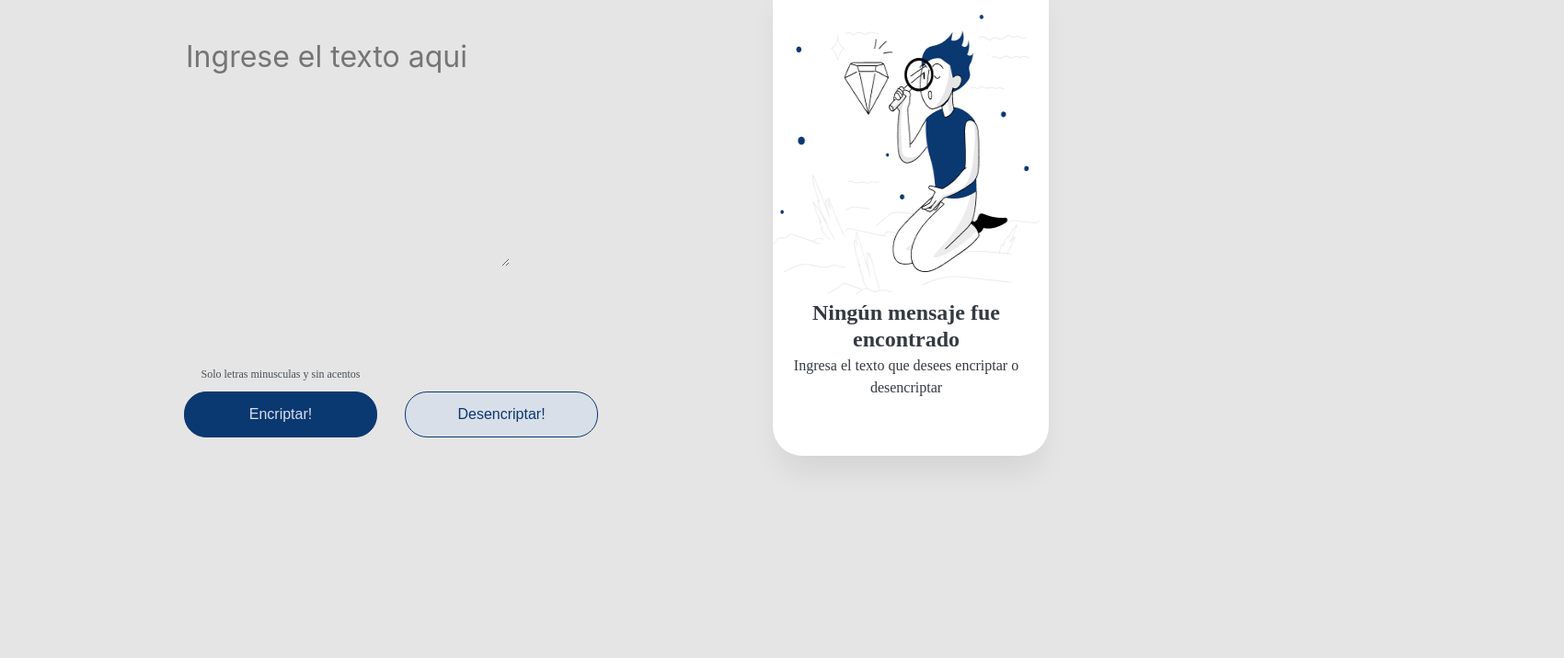
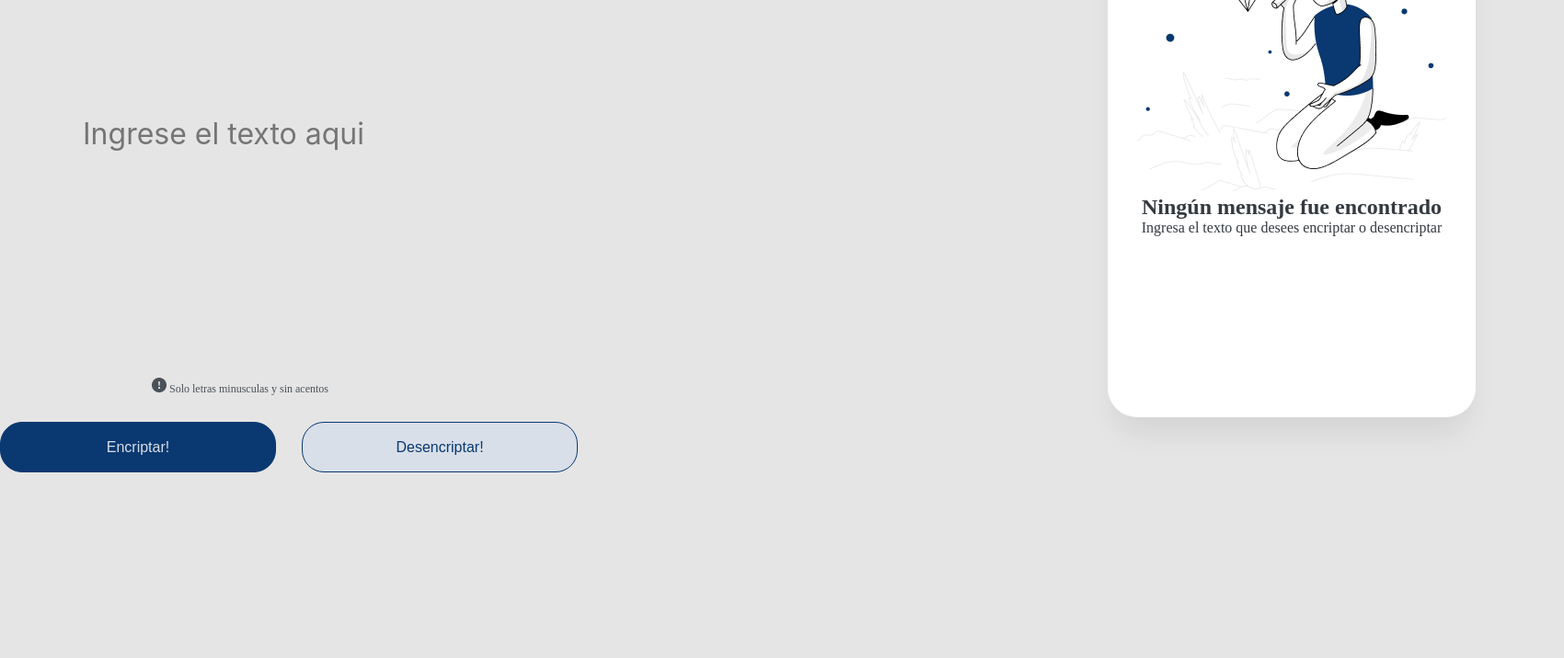
Before and after one commit to Skeiny77/CHALLENGE_1, a plain HTML site: page index.html in a window 1280 px wide. Shown: the part 84-800 px from the top of the page at 92% size, 1700 px wide, since content can reach past the window. Drawn offline with Linux system fonts and the light colour scheme.

Commit message:
actualizacion pagina principal

```diff
--- a/challenge1.html
+++ b/index.html
@@ -8,23 +8,43 @@
         <link rel="stylesheet" href="style.css">
     </head>
     <body>
-        <div class="caja">
+        <header>
             <img class="logo" src="imagenes/logo.png">
+        </header>
+        <main>
+            <section class="caja1">
+                <div class="encriptador">
                     <textarea class="textEntrada" style="display:block;" placeholder="Ingrese el texto aqui" id="datoEntrada" onkeypress="return soloLetras(event)" rows="5" cols="50"></textarea>
-            <label for="buttonencrip">Solo letras minusculas y sin acentos</label><br>
+                    <legend class="mensajeinf">
+                        <img class="admiracion" src="imagenes/admiracion.png">
+                        Solo letras minusculas y sin acentos
+                    </legend>
+                </div>
+                <ul class="botones">
+                    <li>
                         <button class="button-encriptar" onclick="encriptar();" id="buttonencrip" type="button">Encriptar!</button>
+                    </li>
+                    <li>
                         <button class="button-desencriptar" onclick="desEncriptar();" id="buttondesencrip"  type="button"> Desencriptar!</button>
-            <div class="rectangulo">
+                    </li>
+                </ul>
+            </section>
+            <section class="rectangulo">
+                <ul id="recmuneco" class="salidatext" style="display:block;">
+                    <li>
                         <img class="muneco" src="imagenes/Muñeco.png">
-                <label class="ningun" for="resultado">Ningún mensaje fue encontrado</label><br>
-                <label class="ingresar" for="resultado">Ingresa el texto que desees encriptar o desencriptar</label><br>
-            </div>
-            <div id="rectAreaBoton" class="rectangulo">
-                <textarea class="textsalida" style="display:block;" id="resultado" rows="5" cols="50"></textarea>
+                        <p class="ningun">Ningún mensaje fue encontrado</p>
+                        <p class="ingresar">Ingresa el texto que desees encriptar o desencriptar</p>
+                    </li>
+                </ul>
+                <div id="rectAreaBoton" class="salidacopiar" style="display:none;">
+                    <textarea readonly class="textsalida" id="resultado" rows="5" cols="50"></textarea>
                     <button onclick="copiaAlportapapeles();" class="copiar" type="button">Copiar</button>
                 </div>
 
-        </div>
+            </section >
+
+        </main>
 
         <script>
 
@@ -57,7 +77,8 @@
             }
 
             function encriptar(){
-                document.getElementById("rectAreaBoton").style.visibility = 'visible';
+                document.getElementById("rectAreaBoton").style.display = "block";
+                document.getElementById("recmuneco").style.display = "none";
 
                 var frase = verificar();
                 var encriptada = "";
--- a/style.css
+++ b/style.css
@@ -1,196 +1,239 @@
+
+html {
+min-width: 320px;
+max-width: 1300px;
+}
+
+
 body {
-    background-color: #E5E5E5;;
+    background-color: #E5E5E5;
+    width: 100%;
+    display: block;
     padding: 20px 0;
 }
-.caja{
-    width: 90%;
-    height: 550px;
-    background: #E5E5E5;;
-    position: relative;
-    left: 40px;
+
+header {
+    display: inline-block;
+    vertical-align: top;
 }
+.logo {
 
-.logo {
     width: 120px;
     height: 48px;
     position: absolute;
-    left: 20px;
-    top: 0;
+    left: 50px;
+    top: 20px;
     flex: none;
     order: 0;
     flex-grow: 0;
 }
 
-.textEntrada {
-
-    width: 350px;
-    height: 250px;
-    left: 160px;
-    top: 100px;
-    position: absolute;
-
-    font-family: 'Inter';
-    font-style: normal;
-    font-weight: 400;
-    font-size: 32px;
-    line-height: 150%;
-    color: #0A3871;
-    background: #E5E5E5;
-    border: 0;
-    outline: none;
+main {
+    width: 1700px;
+    display: inline-block;
+    font: inherit;
+}
+.caja1{
+    display: inline-block;
+    max-width: 1200px;
+    height: 540px;
+    margin: 0 auto;
 
 }
-label {
+.encriptador {
+    margin: 0 80px;
+    padding: 0;
+    border: 0;
+    font: inherit;
+    vertical-align: baseline;
+}
+.textEntrada {
+    margin-top: 168px;
+    font-size: 32px;
+    color: #0A3871;
+    resize: none;
+    outline: none;
+    border: 0;
+    padding: 5.5px 10px;
 
-    position: absolute;
-    font-size: 12px;
-    text-align: center;
-    gap: 8px;
-    color: #495057;
 
-    width: 210px;
-    height: 50px;
-    top: 465px;
-    left: 160px;
+    background: #E5E5E5;
+    width: 100%;
+    font-family: 'Inter' , sans-serif;
 
 }
+
+legend {
+
+    display: block;
+    padding-inline-start: 2px;
+    padding-inline-end: 2px;
+    left: 50px;
+
+
+    margin: 85px;
+    padding: 0;
+    border: 0;
+}
+.mensajeinf {
+    color: #495057;
+    font-size: 12px;
+    margin-bottom: 30px;
+}
+
+div {
+    display: block;
+}
+
+
 .button-encriptar {
-    position: absolute;
-    font-size: 16px;
+    display: inline-block;
+    margin-right: 24px;
     text-align: center;
-    gap: 8px;
     color: #D8DFE8;
 
-    width: 210px;
-    height: 50px;
-    top: 490px;
-    left: 160px;
+    width: 300px;
+    height: 55px;
+    border-radius: 24px;
+    font-size: 16px;
 
     background: #0A3871;
     border: 1px solid #0A3871;
-    border-radius: 24px;
-    flex: none;
-    order: 0;
-    flex-grow: 0;
 
   }
 
 .button-desencriptar {
-    position: absolute;
+    display: inline-block;
     font-size: 16px;
     text-align: center;
-    gap: 8px;
     color: #0A3871;
 
-    width: 210px;
-    height: 50px;
-    top: 490px;
-    left: 400px;
+    width: 300px;
+    height: 55px;
+    border-radius: 24px;
+    font-size: 16px;
 
     background: #D8DFE8;
     border: 1px solid #0A3871;
     border-radius: 24px;
-    flex: none;
-    order: 0;
-    flex-grow: 0;
   }
+button {
 
+    text-align: center;
+    cursor: default;
+    box-sizing: border-box;
+    margin: 0em;
+    padding: 1px 6px;
+    border-width: 2px;
+    border-style: outset;
+}
+.botones li {
+    display: inline-block;
+}
 .rectangulo {
-    position: absolute;
-    font-size: 16px;
-    text-align: center;
-    gap: 8px;
-    color: #0A3871;
 
-    width: 300px;
-    height: 530px;
-    top: 30px;
-    left: 800px;
+    margin-top: -48px;
+    width: 400px;
+    height: 550px;
+    vertical-align: top;
+    display: inline-block;
 
-    background: #FFFFFF;
+    background-color: #FFFFFF;
 
     box-shadow: 0px 24px 32px -8px rgba(0, 0, 0, 0.08);
     border-radius: 32px;
 
+
+}
+.salidatext {
+    margin: 0 32px;
+    display: block;
+
+    list-style: none;
+}
+
+.salidatext li{
+    text-align: center;
+    width: 100%;
+}
+
+li {
+    display: list-item;
+}
+
+.salidacopiar {
+    display: block;
+    width: 90%;
+    margin: 0 32px;
+    text-align: center;
 }
 .muneco {
-    position: absolute;
-    width: 290px;
-    height: 304px;
-    left: 0px;
-    top: 50px;
+    margin-top: 75px;
+    margin-bottom: 20px;
+    margin: 0;
+    padding: 0;
 
 }
 
 .ningun {
-    position: absolute;
-    width: 290px;
-    height: 304px;
-    left: 0px;
-    top: 360px;
-    font-style: normal;
     font-weight: 700;
     font-size: 24px;
     line-height: 120%;
-    text-align: center;
     color: #343A40;
+    display: block;
 
 }
 
 .ingresar {
-    position: absolute;
-    width: 290px;
-    height: 304px;
-    left: 0px;
-    top: 420px;
-    font-style: normal;
     font-weight: 400;
     font-size: 16px;
-    line-height: 150%;
-    text-align: center;
     color: #343A40;
+    display: block;
 
 }
 .textsalida {
-    position: absolute;
-    width: 240px;
-    height: 304px;
-    left: 25px;
-    top: 50px;
+    width: 90%;
+    margin-top: 72px;
+    padding: 16px;
+    border: none;
+    font-size: 24px;
+    font-family: 'inter';
+    color: #495057;
     background: #FFFFFF;
-    border: 0;
-    font-family: 'Inter';
-    font-style: normal;
-    font-weight: 400;
-    font-size: 18px;
-    line-height: 150%;
-    color: #0A3871;
-    outline: none;
     text-align: center;
 }
 
 .copiar {
-
-    position: absolute;
+    display: inline;
+    width: 300px;
+    height: 55px;
+    border: 1px solid #0A3871;
+    border-radius: 24px;
     font-size: 16px;
     text-align: center;
-    gap: 8px;
     color: #0A3871;
+    background: #D8DFE8;
+}
 
-    width: 210px;
-    height: 50px;
-    left: 50px;
-    top: 460px;
-
-    background: #D8DFE8;
-    border: 1px solid #0A3871;
-    border-radius: 24px;
-    flex: none;
-    order: 0;
-    flex-grow: 0;
+section {
+    margin: 0;
+    padding: 0;
+    border: 0;
+    font: inherit;
 
 }
+.salidatext p {
+    width: 100%;
+    text-align: center;
+}
+ul {
+    display: block;
+    list-style: none;
+}
 
-#rectAreaBoton{
-    visibility: hidden;
+textarea {
+    writing-mode: horizontal-tb;
+    text-rendering: auto;
+    display: inline-block;
+
 }
```
Also changed, not shown: imagenes/admiracion.png (added). Lines whose indentation alone changed are shown as unchanged.
